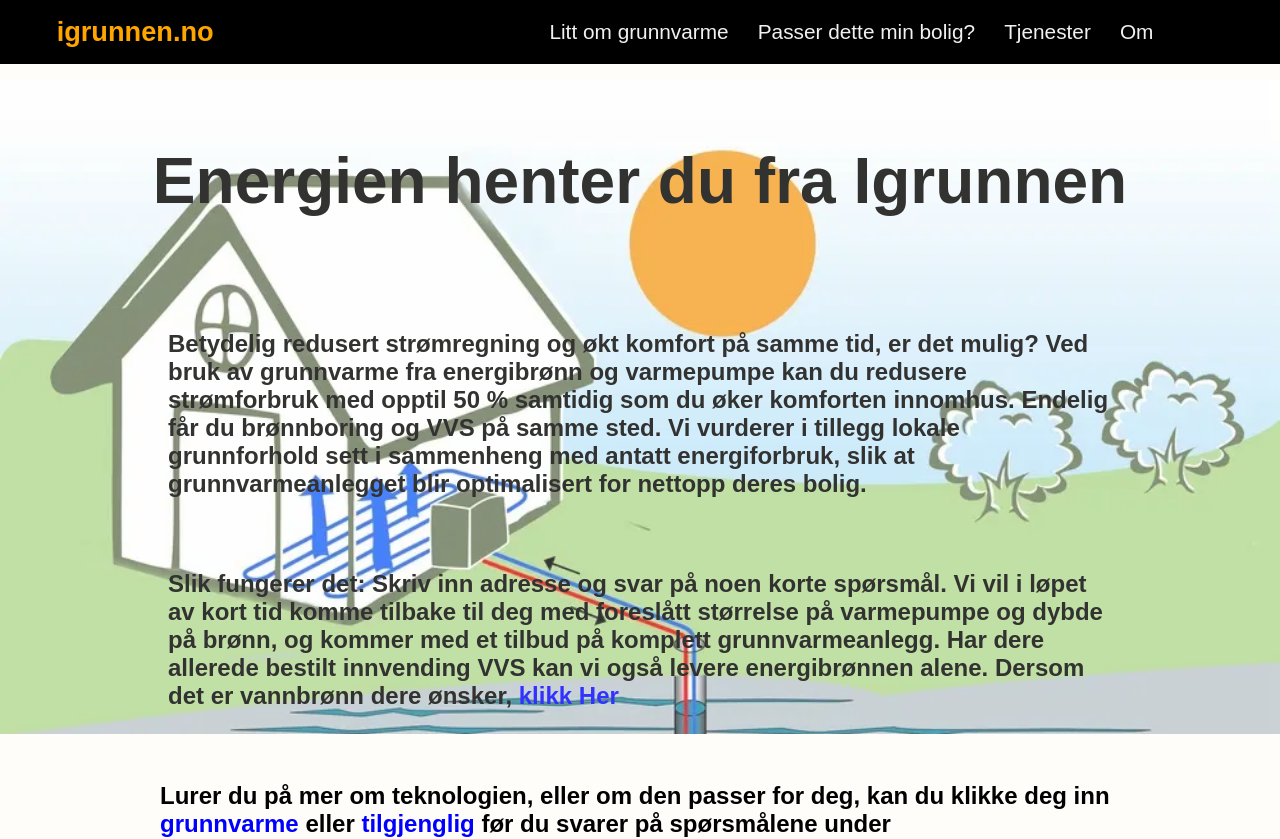
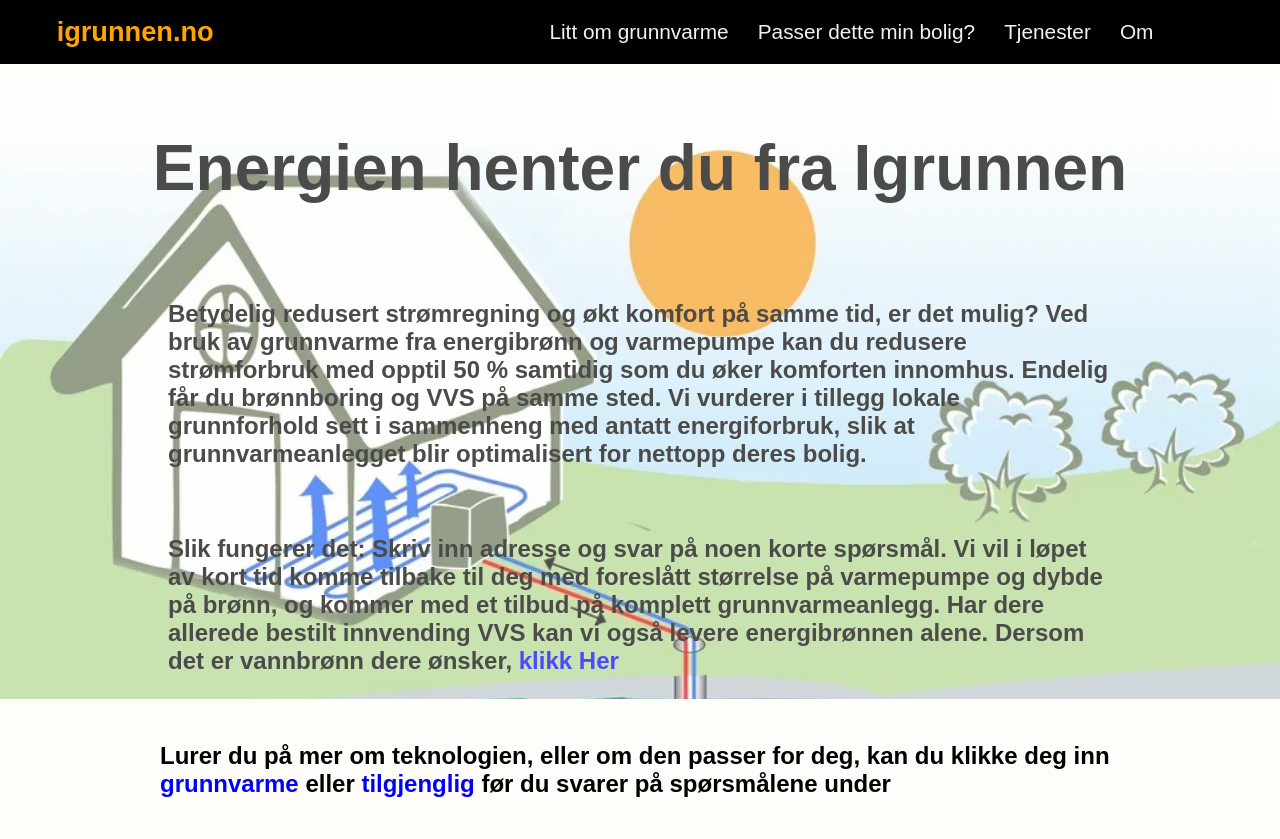
Before and after one commit to joar1/igrunn, a React (Create React App) app: page / in a window 1280 px wide. Shown: the top 839 px of the page. Built offline with nearby package versions, Linux system fonts and the light colour scheme.

Commit message:
left align

```diff
--- a/src/pages/Availability.jsx
+++ b/src/pages/Availability.jsx
@@ -70,7 +70,7 @@ const ImageContainer = styled.div`
 
 const StyledParagraph = styled.p`
 	width: 60%;
-	text-align: center;
+	text-align: left;
 	word-wrap: normal;
 	margin: 0 auto;
 	margin-bottom: 2em;
--- a/src/pages/Home.jsx
+++ b/src/pages/Home.jsx
@@ -88,15 +88,25 @@ const BackgroundHeader = styled.div`
 	background-image: url(${BackgroundImg});
 	background-size: cover;
 	background-repeat: no-repeat;
-	opacity: 0.8;
+	opacity: 0.7;
 	margin: 1em 0;
 `;
 
 const HeaderIgrunn = styled.h1`
-	padding: 1em 0;
+	padding: 0.8em 0;
 	font-size: 4em;
 	text-align: center;
 	color: black;
+	opacity: 1;
+`;
+
+const StyledH2Intro = styled.h2`
+	margin: 0.8em auto;
+	font-weight: bold;
+	padding: 1em 3em;
+	width: 85%;
+	text-align: left;
+	opacity: 1;
 `;
 
 const StyledH2 = styled.h2`
@@ -104,14 +114,6 @@ const StyledH2 = styled.h2`
 	font-weight: bold;
 	padding: 1em 0 3em 0;
 	width: 75%;
-	text-align: left;
-`;
-
-const StyledH2Intro = styled.h2`
-	margin: 1em auto;
-	font-weight: bold;
-	padding: 1em 3em;
-	width: 85%;
 	text-align: left;
 `;
 
```
Also changed, not shown: 7 other files (tests, documents, lock files or other folders).
